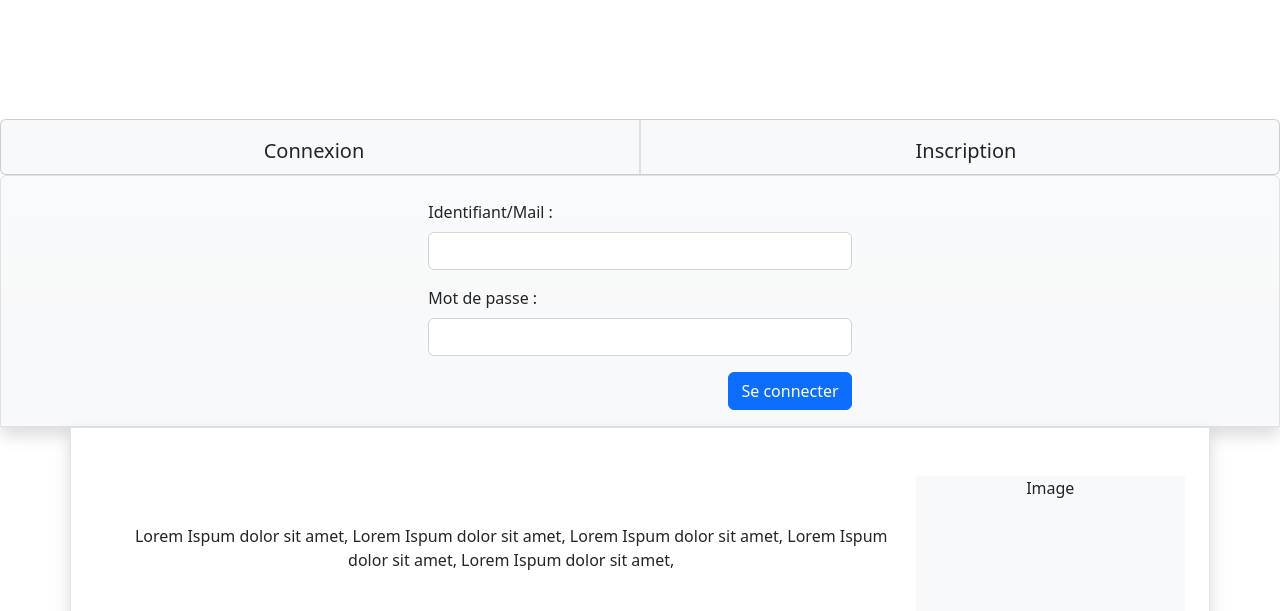
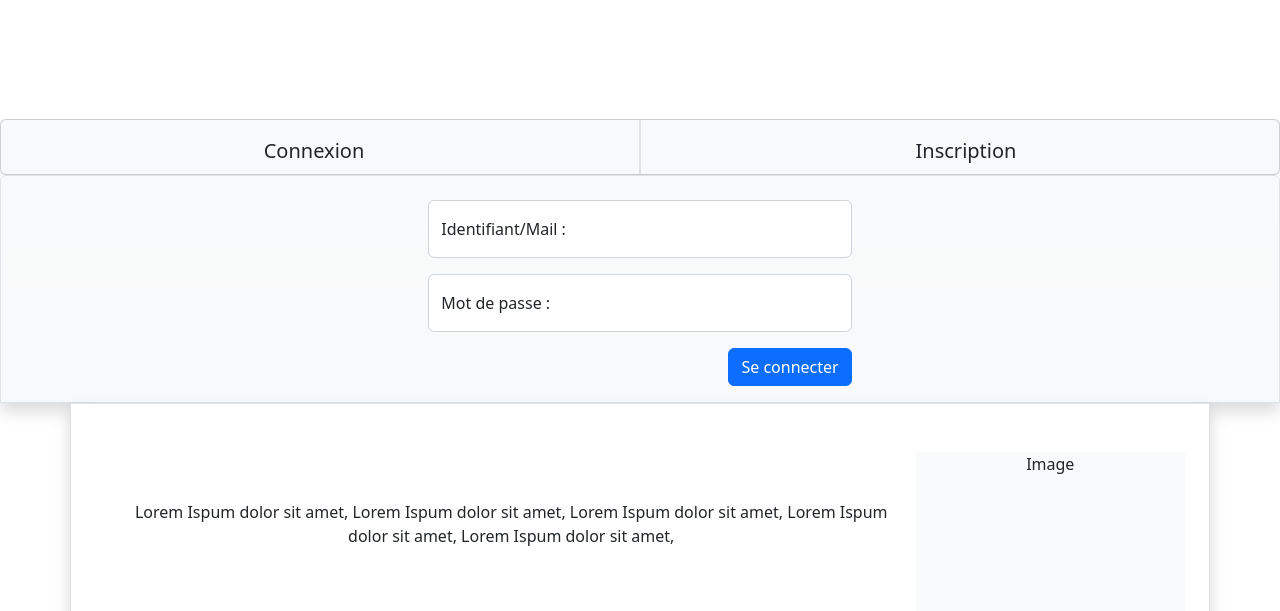
Before and after one commit to didi955/Animath-Planning, a PHP site: page / in a window 1280 px wide, after a click on "Connexion". Shown: the part 625-1236 px from the top of the page. Run offline with PHP 8.4, Linux system fonts and the light colour scheme; the visitor is signed in with stand-in values (Sample User, id 1); some libraries are stand-ins or nearby versions.

Commit message:
Update form

```diff
--- a/src/Views/view_home.php
+++ b/src/Views/view_home.php
@@ -28,11 +28,13 @@ include "view_topbar.php";
 <div class="accordion shadow" id="accordionExample">
     <div class="bg-light bg-gradient accordion-item accordion-collapse collapse pt-4" id="collapseOne" data-bs-parent="#accordionExample">
         <form class="container" action="?controller=User&action=sign_in" method="post" style="width: 35%">
-            <div class="mb-3">
-                <label class="col form-label" for="login">Identifiant/Mail :</label><input class="col form-control" type="email" id="email" name="email" required>
+            <div class="mb-3 form-floating">
+                <input class="form-control" type="email" id="email" name="email" placeholder="name@example.com" required>
+                <label for="login">Identifiant/Mail :</label>
             </div>
-            <div class="mb-3">
-                <label class="col form-label" for="password">Mot de passe : </label><input class="col form-control" type="password" id="pass" name="pass" required>
+            <div class="mb-3 form-floating">
+                <input class="form-control" type="password" id="pass" name="pass" placeholder="Password" required>
+                <label for="password">Mot de passe : </label>
             </div>
             <div class="modal-footer">
                 <input type="submit" class="btn btn-primary" value="Se connecter"/>
@@ -42,33 +44,31 @@ include "view_topbar.php";
 
     <div class="bg-light bg-gradient accordion-item accordion-collapse collapse pt-4" id="collapseTwo" data-bs-parent="#accordionExample">
         <form class="container needs-validation" method="post" action="?controller=User&action=sign_up" style="width: 35%" novalidate>
-            <div class="mb-3">
-                <label class="form-label" for="email">Mail :</label>
-                <input class="form-control" type="email" id="email" name="email" required>
-                <div class="invalid-feedback">Veuillez entrer une adresse mail valide.</div>
-                <div class="valid-feedback">Adresse mail valide.</div>
+            <div class="mb-3 form-floating">
+                <input class="form-control" type="email" id="email" name="email" placeholder="name@example.com" required>
+                <label for="email">Mail :</label>
             </div>
-            <div class="mb-3">
-                <label class="form-label" for="first_name">Prénom :</label>
-                <input class="form-control" type="text" id="first_name" name="first_name" required>
+            <div class="mb-3 form-floating">
+                <input class="form-control" type="text" id="first_name" name="first_name" placeholder="name" required>
+                <label for="first_name">Prénom :</label>
                 <div class="invalid-feedback">Veuillez entrer un prénom valide.</div>
                 <div class="valid-feedback">Prénom valide.</div>
             </div>
-            <div class="mb-3">
-                <label class="form-label" for="last_name">Nom :</label>
-                <input class="form-control" type="text" id="last_name" name="last_name" required>
+            <div class="mb-3 form-floating">
+                <input class="form-control" type="text" id="last_name" name="last_name" placeholder="name" required>
+                <label for="last_name">Nom :</label>
                 <div class="invalid-feedback">Veuillez entrer un nom valide.</div>
                 <div class="valid-feedback">Nom valide.</div>
             </div>
-            <div class="mb-3">
-                <label class="form-label" for="pass">Mot de passe : </label>
-                <input class="form-control" type="password" id="pass" name="pass" required>
+            <div class="mb-3 form-floating">
+                <input class="form-control" type="password" id="pass" name="pass" placeholder="name" required>
+                <label for="pass">Mot de passe : </label>
                 <div class="invalid-feedback">Veuillez entrer un mot de passe valide.</div>
                 <div class="valid-feedback">Mot de passe valide.</div>
             </div>
-            <div class="mb-3">
-                <label class="form-label" for="pass_confirm">Confirmation mot de passe : </label>
-                <input class="form-control" type="password" id="pass_confirm" name="pass_confirm" required>
+            <div class="mb-3 form-floating">
+                <input class="form-control" type="password" id="pass_confirm" name="pass_confirm" placeholder="name" required>
+                <label for="pass_confirm">Confirmation mot de passe : </label>
                 <div class="invalid-feedback">Veuillez entrer un mot de passe valide.</div>
                 <div class="valid-feedback">Mot de passe valide.</div>
             </div>
--- a/src/Views/view_topbar.php
+++ b/src/Views/view_topbar.php
@@ -33,11 +33,13 @@
                 </div>
                 <div class="modal-body">
                     <form class="container" action="?controller=User&action=sign_in" method="post">
-                        <div class="mb-3">
-                            <label class="col form-label" for="login">Identifiant/Mail :</label><input class="col form-control" type="email" id="email" name="email" required>
+                        <div class="mb-3 form-floating">
+                            <input class="form-control" type="email" id="email" name="email" placeholder="name@example.com" required>
+                            <label for="login">Identifiant/Mail :</label>
                         </div>
-                        <div class="mb-3">
-                            <label class="col form-label" for="password">Mot de passe : </label><input class="col form-control" type="password" id="pass" name="pass" required>
+                        <div class="mb-3 form-floating">
+                            <input class="form-control" type="password" id="pass" name="pass" placeholder="name@example.com" required>
+                            <label for="password">Mot de passe : </label>
                         </div>
                         <div class="modal-footer">
                         <input type="submit" class="btn btn-primary" value="Se connecter"/>
@@ -57,33 +59,33 @@
             </div>
             <div class="modal-body">
                 <form class="container needs-validation" method="post" action="?controller=User&action=sign_up" novalidate>
-                    <div class="mb-3">
-                        <label class="form-label" for="email">Mail :</label>
-                        <input class="form-control" type="email" id="email" name="email" required>
+                    <div class="mb-3 form-floating">
+                        <input class="form-control" type="email" id="email" name="email" placeholder="name@example.com" required>
+                        <label for="email">Mail :</label>
                         <div class="invalid-feedback">Veuillez entrer une adresse mail valide.</div>
                         <div class="valid-feedback">Adresse mail valide.</div>
                     </div>
-                    <div class="mb-3">
-                        <label class="form-label" for="first_name">Prénom :</label>
-                        <input class="form-control" type="text" id="first_name" name="first_name" required>
+                    <div class="mb-3 form-floating">
+                        <input class="form-control" type="text" id="first_name" name="first_name" placeholder="name@example.com" required>
+                        <label for="first_name">Prénom :</label>
                         <div class="invalid-feedback">Veuillez entrer un prénom valide.</div>
                         <div class="valid-feedback">Prénom valide.</div>
                     </div>
-                    <div class="mb-3">
-                        <label class="form-label" for="last_name">Nom :</label>
-                        <input class="form-control" type="text" id="last_name" name="last_name" required>
+                    <div class="mb-3 form-floating">
+                        <input class="form-control" type="text" id="last_name" name="last_name" placeholder="name@example.com" required>
+                        <label for="last_name">Nom :</label>
                         <div class="invalid-feedback">Veuillez entrer un nom valide.</div>
                         <div class="valid-feedback">Nom valide.</div>
                     </div>
-                    <div class="mb-3">
-                        <label class="form-label" for="pass">Mot de passe : </label>
-                        <input class="form-control" type="password" id="pass" name="pass" required>
+                    <div class="mb-3 form-floating">
+                        <input class="form-control" type="password" id="pass" name="pass" placeholder="name@example.com" required>
+                        <label for="pass">Mot de passe : </label>
                         <div class="invalid-feedback">Veuillez entrer un mot de passe valide.</div>
                         <div class="valid-feedback">Mot de passe valide.</div>
                     </div>
-                    <div class="mb-3">
-                        <label class="form-label" for="pass_confirm">Confirmation mot de passe : </label>
-                        <input class="form-control" type="password" id="pass_confirm" name="pass_confirm" required>
+                    <div class="mb-3 form-floating">
+                        <input class="form-control" type="password" id="pass_confirm" name="pass_confirm" placeholder="name@example.com" required>
+                        <label for="pass_confirm">Confirmation mot de passe : </label>
                         <div class="invalid-feedback">Veuillez entrer un mot de passe valide.</div>
                         <div class="valid-feedback">Mot de passe valide.</div>
                     </div>
```
